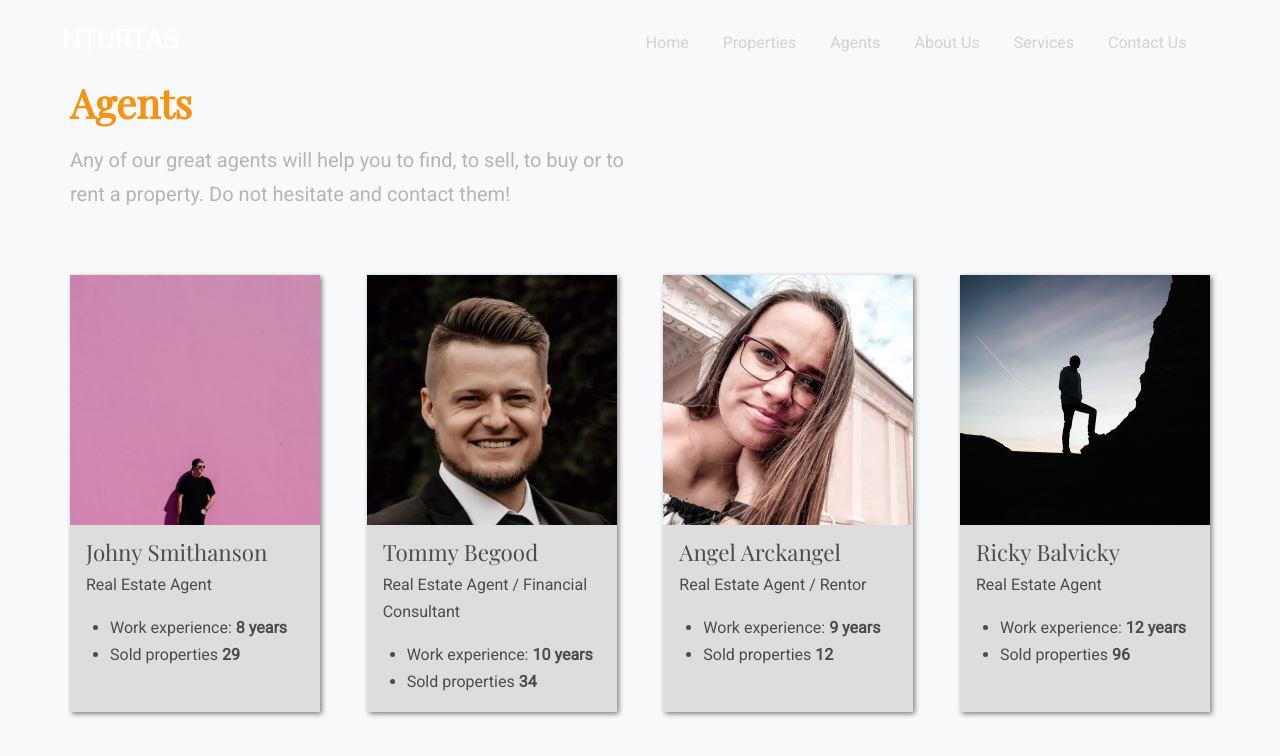
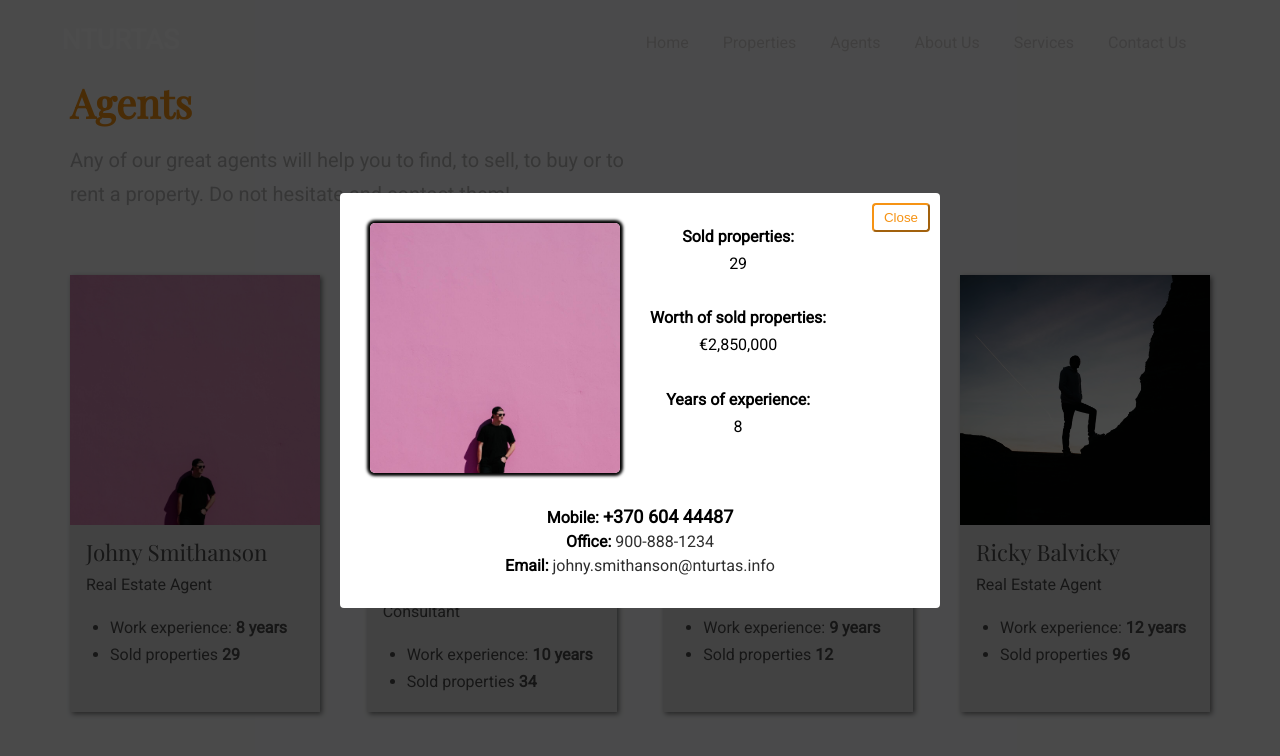
Before and after one commit to GvidasGVD/realEstatePage.github.io, a plain HTML site: page index.html in a window 1280 px wide. Both pictures are taken after a click on the picture 195 px from the left and 399 px from the top of the page. Drawn offline with nearby package versions, Linux system fonts and the light colour scheme.

Commit message:
Add files via upload

```diff
--- a/index.html
+++ b/index.html
@@ -54,10 +54,22 @@
 				<button class="closeModalBtn" id="agentsInfoModalBtn">Close</button>
 			</div>
 			<div id="agentsInfoBlock">
-				<img>
-				<div class="right-modal-block"></div>
-				<p>We are sorry, but at the momment there is no information on the agent.
-				</p>
+				<img class="modal-image" id="agentsInfoImg" src="https://gvidasgvd.github.io/realEstatePage.github.io/images/agent2.JPG">
+				<div class="right-modal-block">
+					<span id="modalSoldPropertiesText" class="agents-info-headers">Sold properties: </span><br>
+					<span id="modalSoldPropertiesNumber" class="agentsInfoNumbers">50</span> <br> <br>
+					<span id="modalSoldPropertiesWorthText" class="agents-info-headers">Worth of sold properties:</span> <br>
+					<span id="modalSoldPropertiesWorthNumber" class="agentsInfoNumbers">$25,000</span> <br> <br>
+					<span id="modalYearsOfExperienceText" class="agents-info-headers">Years of experience:</span> <br>
+					<span id="modalYearsOfExperienceNumber" class="agentsInfoNumbers">7</span>
+
+				</div>
+				<div class="bottom-modal-block">
+					<p class="bottom-modal-block-text agents-info-headers">Mobile: <span id="modalMobile">+370-66685</span></p>
+					<p class="bottom-modal-block-text agents-info-headers">Office: <span id="modalOffice">900-888-1234</span></p>
+					<p class="bottom-modal-block-text agents-info-headers">Email: <span id="modalEmail">nturtas@nturtas.info</span></p>
+				</div>
+
 			</div>
 		</div>
 	</div>
@@ -238,7 +250,7 @@
 
 				<div class='flex'>
 					<div class='card'>
-						<img src='https://gvidasgvd.github.io/realEstatePage.github.io/images/agent2.JPG' onclick="showAagentModal(0)">
+						<img src='https://gvidasgvd.github.io/realEstatePage.github.io/images/agent2.JPG' onclick="showAgentModal(0)">
 						<h3>Johny Smithanson</h3>
 						<p>Real Estate Agent</p>
 						<div class='agentsInfoContainer'>
@@ -249,7 +261,7 @@
 						</div>
 					</div>
 					<div class='card'>
-						<img src='https://gvidasgvd.github.io/realEstatePage.github.io/images/agent3.JPG' onclick="showAagentModal(1)">
+						<img src='https://gvidasgvd.github.io/realEstatePage.github.io/images/agent3.JPG' onclick="showAgentModal(1)">
 						<h3>Tommy Begood</h3>
 						<p>Real Estate Agent / Financial Consultant</p>
 						<div class='agentsInfoContainer'>
@@ -260,7 +272,7 @@
 						</div>
 					</div>
 					<div class='card'>
-						<img src="https://gvidasgvd.github.io/realEstatePage.github.io/images/agent1.JPG" onclick="showAagentModal(2)">
+						<img src="https://gvidasgvd.github.io/realEstatePage.github.io/images/agent1.JPG" onclick="showAgentModal(2)">
 						<h3>Angel Arckangel</h3>
 						<p>Real Estate Agent / Rentor</p>
 						<div class='agentsInfoContainer'>
@@ -271,7 +283,7 @@
 						</div>
 					</div>
 					<div class='card'>
-						<img src='https://gvidasgvd.github.io/realEstatePage.github.io/images/agent4.JPG' onclick="showAagentModal(3)">
+						<img src='https://gvidasgvd.github.io/realEstatePage.github.io/images/agent4.JPG' onclick="showAgentModal(3)">
 						<h3>Ricky Balvicky</h3>
 						<p>Real Estate Agent</p>
 						<div class='agentsInfoContainer'>
```
